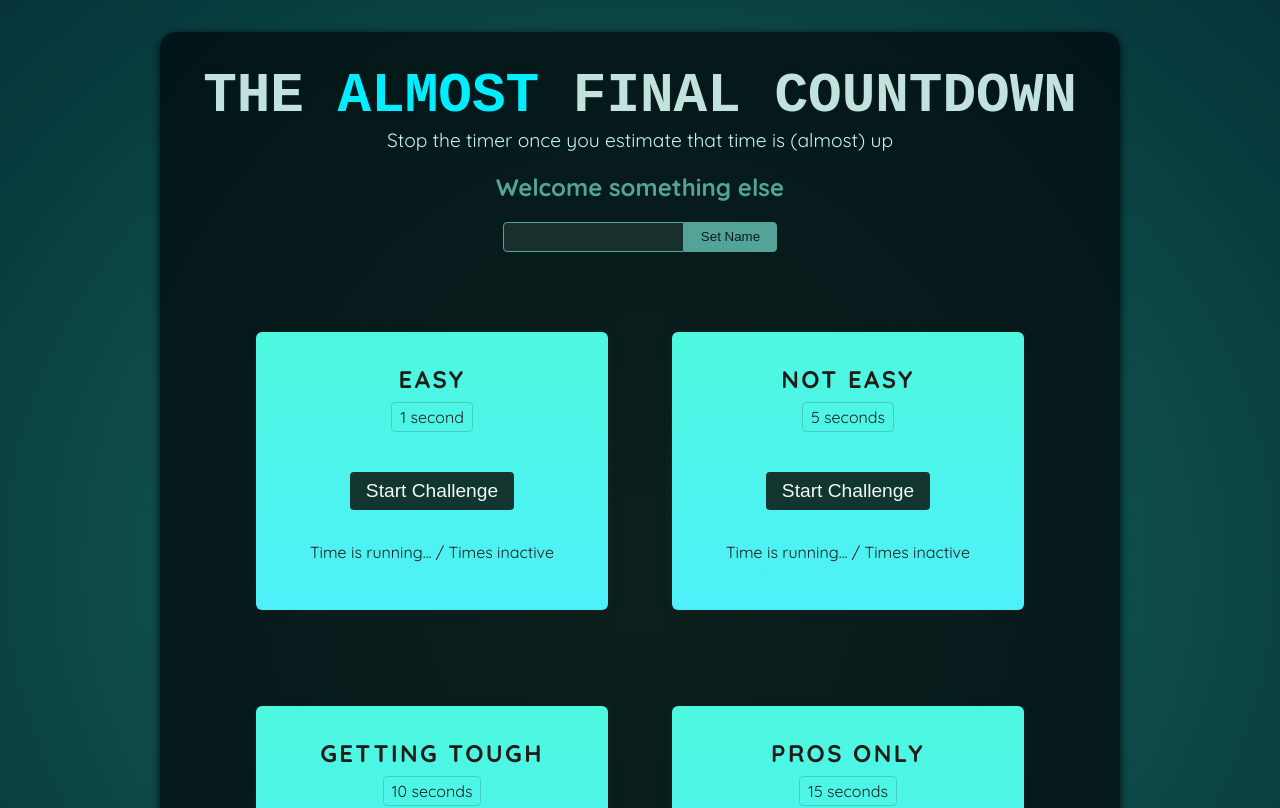
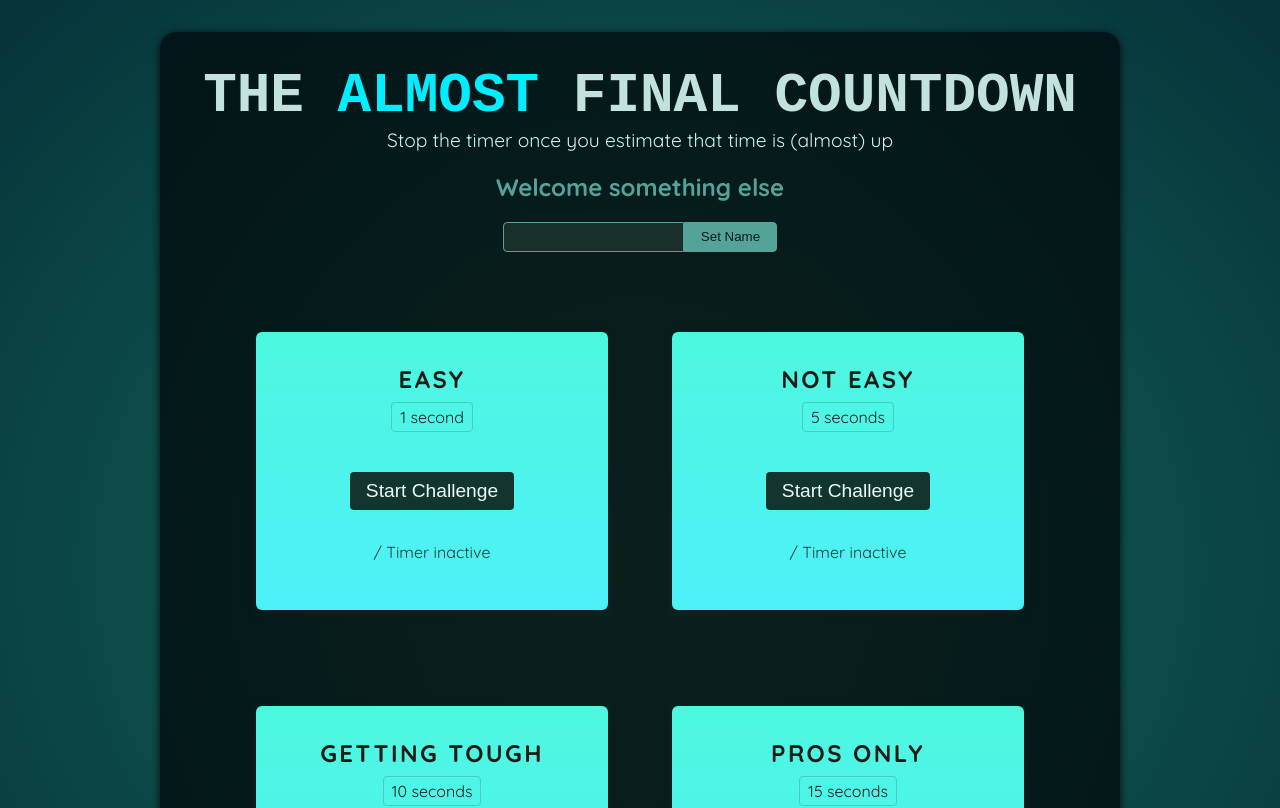
Before and after one commit to Hamza-ALyemeni/refs-and-portals-react, a React (Vite) app: page / in a window 1280 px wide. Shown: the top 808 px of the page. Built offline with nearby package versions, Linux system fonts and the light colour scheme; a web font is replaced by a local one.

Commit message:
adding timerStarted and timerExpired states

```diff
--- a/src/components/TimerChallenge.jsx
+++ b/src/components/TimerChallenge.jsx
@@ -1,17 +1,27 @@
+import { useState } from "react"
+
 export default function TimerChallenge({title ,targetTime}) {
+    const [timerStarted , setTimerStarted] = useState(false);
+    const [timerExpired, setTimerExpired] = useState(false);
+
+    function handleStart() {
+        setTimeout(()=>{setTimerExpired(true)},targetTime * 1000);
+        setTimerStarted(true);
+    }
     return (
     <section className="challenge">
         <h2>{title}</h2>
+        {timerExpired && <p>You Lost!</p>}
         <p className="challenge-time">
             {targetTime} second{targetTime > 1 ? 's' : ''}
         </p>
         <p>
-            <button>
-                Start Challenge
+            <button onClick={handleStart}>
+                {timerStarted ? "End Challange" : "Start Challenge"}
             </button>
         </p>
-        <p className="">
-            Time is running... / Times inactive
+        <p className={targetTime ? "active" : undefined}>
+            {timerStarted ? 'Timer is running...' :  '/ Timer inactive'}
         </p>
     </section>
     )
```
